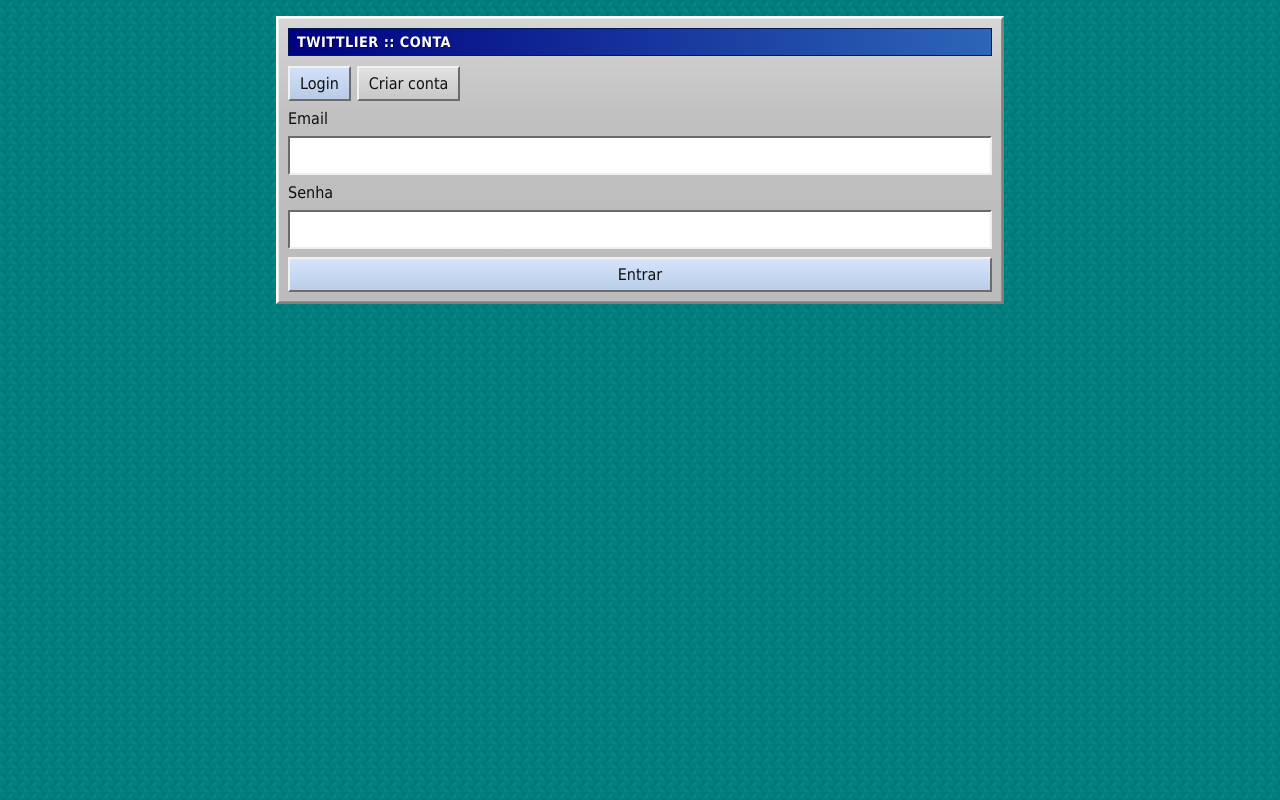
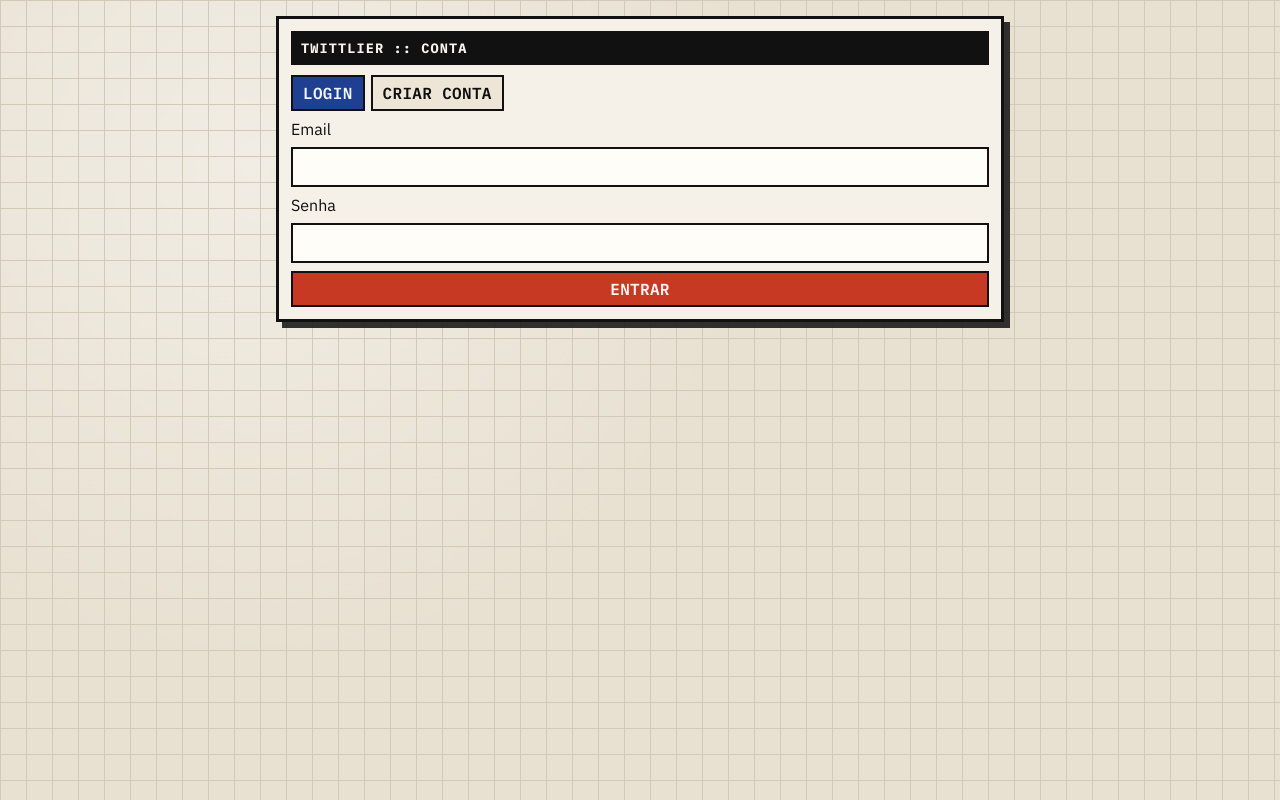
Before and after one commit to LucyLeak/twittlier, a Next.js app: page /auth in a window 1280 px wide. Built offline with nearby package versions, Linux system fonts and the light colour scheme; no server answers.

Commit message:
Update globals.css

```diff
--- a/app/globals.css
+++ b/app/globals.css
@@ -1,15 +1,16 @@
+@import url("https://fonts.googleapis.com/css2?family=Cormorant+Garamond:wght@500;600&family=IBM+Plex+Mono:wght@400;600;700&family=IBM+Plex+Sans:wght@400;500;600;700&display=swap");
+
 :root {
-  --desktop-bg: #008080;
-  --desktop-dot: #0d6d6d;
-  --window: #c0c0c0;
-  --window-dark: #808080;
-  --window-light: #ffffff;
-  --window-ink: #101010;
-  --title-left: #000080;
-  --title-right: #2c66b8;
-  --input-bg: #ffffff;
-  --line: #7a7a7a;
-  --danger: #9b1111;
+  --page-bg: #e8e1d2;
+  --page-grid: #d2c9b8;
+  --surface: #f6f1e8;
+  --surface-alt: #ede6d7;
+  --ink: #0f0f0f;
+  --ink-soft: #4a4439;
+  --line: #111111;
+  --accent: #c73922;
+  --accent-cool: #1f3f93;
+  --danger: #851313;
 }
 
 * {
@@ -24,16 +25,14 @@ body {
 }
 
 body {
-  color: var(--window-ink);
-  font-family: "Tahoma", "Verdana", "MS Sans Serif", sans-serif;
-  background-color: var(--desktop-bg);
+  color: var(--ink);
+  font-family: "IBM Plex Sans", "Trebuchet MS", sans-serif;
+  background-color: var(--page-bg);
   background-image:
-    linear-gradient(45deg, rgba(255, 255, 255, 0.04) 25%, transparent 25%),
-    linear-gradient(-45deg, rgba(255, 255, 255, 0.04) 25%, transparent 25%),
-    linear-gradient(45deg, transparent 75%, rgba(0, 0, 0, 0.06) 75%),
-    linear-gradient(-45deg, transparent 75%, rgba(0, 0, 0, 0.06) 75%);
-  background-size: 12px 12px;
-  background-position: 0 0, 0 6px, 6px -6px, -6px 0;
+    linear-gradient(var(--page-grid) 1px, transparent 1px),
+    linear-gradient(90deg, var(--page-grid) 1px, transparent 1px),
+    radial-gradient(circle at 20% 20%, rgba(255, 255, 255, 0.4), transparent 42%);
+  background-size: 26px 26px, 26px 26px, auto;
 }
 
 body.tw-overlay-body {
@@ -42,7 +41,7 @@ body.tw-overlay-body {
 }
 
 a {
-  color: #113b8a;
+  color: var(--accent-cool);
 }
 
 .retro-page {
@@ -53,27 +52,24 @@ a {
 
 .retro-window,
 .tw-card {
-  background: linear-gradient(180deg, #d6d6d6 0%, var(--window) 35%, #bbbbbb 100%);
-  border-top: 2px solid var(--window-light);
-  border-left: 2px solid var(--window-light);
-  border-right: 2px solid var(--window-dark);
-  border-bottom: 2px solid var(--window-dark);
-  padding: 10px;
+  background: var(--surface);
+  border: 3px solid var(--line);
+  padding: 12px;
   margin-bottom: 12px;
-  box-shadow: inset 1px 1px 0 #ececec, inset -1px -1px 0 #8f8f8f;
+  box-shadow: 6px 6px 0 rgba(17, 17, 17, 0.85);
 }
 
 .retro-title,
 .tw-section-title {
   margin: 0 0 10px;
-  color: #fff;
-  background: linear-gradient(90deg, var(--title-left), var(--title-right));
-  padding: 5px 8px;
-  font-size: 0.9rem;
-  letter-spacing: 0.03em;
+  color: #f8f4ed;
+  background: var(--line);
+  padding: 6px 8px;
+  font-family: "IBM Plex Mono", "Courier New", monospace;
+  font-size: 0.85rem;
+  letter-spacing: 0.08em;
   text-transform: uppercase;
-  border: 1px solid #001c53;
-  text-shadow: 1px 1px 0 rgba(0, 0, 0, 0.5);
+  border: 2px solid var(--line);
 }
 
 .retro-form {
@@ -100,12 +96,9 @@ a {
   -webkit-appearance: none;
   appearance: none;
   width: 100%;
-  border-top: 2px solid #6a6a6a;
-  border-left: 2px solid #6a6a6a;
-  border-right: 2px solid #efefef;
-  border-bottom: 2px solid #efefef;
-  background: var(--input-bg);
-  color: #111;
+  border: 2px solid var(--line);
+  background: #fffdf8;
+  color: var(--ink);
   font: inherit;
   padding: 8px;
   border-radius: 0;
@@ -114,12 +107,9 @@ a {
 .retro-input:focus,
 .retro-textarea:focus,
 .tw-composer-input:focus {
-  outline: none;
-  border-top-color: #214891;
-  border-left-color: #214891;
-  border-right-color: #d8e5ff;
-  border-bottom-color: #d8e5ff;
-  background: #f8fbff;
+  outline: 2px dashed var(--accent);
+  outline-offset: 1px;
+  background: #ffffff;
 }
 
 .retro-textarea,
@@ -134,19 +124,24 @@ a {
 
 .retro-button {
   font: inherit;
-  border-top: 2px solid #f2f2f2;
-  border-left: 2px solid #f2f2f2;
-  border-right: 2px solid #6b6b6b;
-  border-bottom: 2px solid #6b6b6b;
-  background: linear-gradient(180deg, #e2e2e2 0%, #c7c7c7 100%);
-  color: #111;
+  font-family: "IBM Plex Mono", "Courier New", monospace;
+  font-weight: 600;
+  text-transform: uppercase;
+  letter-spacing: 0.02em;
+  border: 2px solid var(--line);
+  background: var(--surface-alt);
+  color: var(--ink);
   padding: 6px 10px;
   cursor: pointer;
   border-radius: 0;
 }
 
 .retro-button:hover {
-  background: #e0e0e0;
+  background: #e3dbcc;
+}
+
+.retro-button:active {
+  transform: translate(1px, 1px);
 }
 
 .retro-button:disabled {
@@ -154,20 +149,13 @@ a {
   cursor: wait;
 }
 
-.retro-button:active {
-  border-top-color: #6b6b6b;
-  border-left-color: #6b6b6b;
-  border-right-color: #f2f2f2;
-  border-bottom-color: #f2f2f2;
-  background: #bdbdbd;
-}
-
 .retro-button.primary {
-  background: linear-gradient(180deg, #d6e4fb 0%, #b9cde9 100%);
+  background: var(--accent);
+  color: #fff6f2;
 }
 
 .retro-button.danger {
-  background: linear-gradient(180deg, #f0cece 0%, #deafaf 100%);
+  background: #f1d8d4;
   color: var(--danger);
 }
 
@@ -180,7 +168,7 @@ a {
 .retro-muted {
   margin: 0;
   font-size: 0.88rem;
-  color: #3f3f3f;
+  color: var(--ink-soft);
 }
 
 .auth-tabs {
@@ -191,7 +179,8 @@ a {
 
 .auth-tabs .retro-button[data-active="true"],
 .tw-feed-tabs .retro-button[data-active="true"] {
-  background: linear-gradient(180deg, #d2e1f8 0%, #b7cae6 100%);
+  background: var(--accent-cool);
+  color: #f0f5ff;
 }
 
 .tw-page-shell {
@@ -219,13 +208,15 @@ a {
 
 .tw-brand {
   margin: 0 0 4px;
-  font-size: 1.2rem;
-  font-weight: 700;
+  font-size: 1.25rem;
+  font-family: "Cormorant Garamond", "Times New Roman", serif;
+  font-weight: 600;
 }
 
 .tw-handle-label {
   margin: 0 0 8px;
-  color: #303030;
+  color: var(--ink-soft);
+  font-family: "IBM Plex Mono", "Courier New", monospace;
 }
 
 .tw-menu {
@@ -236,9 +227,11 @@ a {
 
 .tw-subtitle {
   margin: 8px 0 6px;
-  font-size: 0.82rem;
-  color: #3f3f3f;
+  font-size: 0.8rem;
+  color: var(--ink-soft);
+  font-family: "IBM Plex Mono", "Courier New", monospace;
   text-transform: uppercase;
+  letter-spacing: 0.04em;
 }
 
 .tw-composer-card {
@@ -263,11 +256,8 @@ a {
 }
 
 .tw-upload-box {
-  border-top: 2px solid #f1f1f1;
-  border-left: 2px solid #f1f1f1;
-  border-right: 2px solid #707070;
-  border-bottom: 2px solid #707070;
-  background: linear-gradient(180deg, #e9e9e9 0%, #d0d0d0 100%);
+  border: 2px dashed var(--line);
+  background: #faf6ef;
   display: grid;
   gap: 2px;
   padding: 7px 8px;
@@ -276,7 +266,7 @@ a {
 }
 
 .tw-upload-box[data-has-file="true"] {
-  background: linear-gradient(180deg, #dce7f8 0%, #c4d4ec 100%);
+  background: #ece6d8;
 }
 
 .tw-upload-title {
@@ -286,7 +276,7 @@ a {
 
 .tw-upload-meta {
   font-size: 0.78rem;
-  color: #393939;
+  color: var(--ink-soft);
   white-space: nowrap;
   overflow: hidden;
   text-overflow: ellipsis;
@@ -303,11 +293,8 @@ a {
   width: 100%;
   height: 8px;
   pointer-events: none;
-  background: #b7b7b7;
-  border-top: 1px solid #676767;
-  border-left: 1px solid #676767;
-  border-right: 1px solid #efefef;
-  border-bottom: 1px solid #efefef;
+  background: #d6cdbd;
+  border: 2px solid var(--line);
 }
 
 .tw-composer-progress {
@@ -363,11 +350,8 @@ a {
 .tw-post-card,
 .tw-suggestion-item,
 .tw-recommended-item {
-  background: linear-gradient(180deg, #f0f0f0 0%, #dfdfdf 100%);
-  border-top: 2px solid #f9f9f9;
-  border-left: 2px solid #f9f9f9;
-  border-right: 2px solid #7c7c7c;
-  border-bottom: 2px solid #7c7c7c;
+  background: var(--surface-alt);
+  border: 2px solid var(--line);
   padding: 8px;
 }
 
@@ -404,8 +388,8 @@ a {
   display: grid;
   place-items: center;
   font-weight: 700;
-  color: #0a377f;
-  background: linear-gradient(180deg, #e3ebfb 0%, #c8d8f1 100%);
+  color: #ffffff;
+  background: var(--line);
 }
 
 .tw-post-name {
@@ -418,19 +402,21 @@ a {
 .tw-post-handle,
 .tw-profile-handle,
 .post-time {
-  color: #3b3b3b;
+  color: var(--ink-soft);
   font-size: 0.84rem;
 }
 
 .post-time {
   white-space: nowrap;
+  font-family: "IBM Plex Mono", "Courier New", monospace;
 }
 
 .tw-role-chip {
-  border: 1px solid #5674ab;
-  background: linear-gradient(180deg, #e0eafc 0%, #c8d8f3 100%);
-  color: #113a82;
+  border: 1px solid var(--line);
+  background: #efe8d8;
+  color: var(--ink);
   font-size: 0.7rem;
+  font-family: "IBM Plex Mono", "Courier New", monospace;
   padding: 2px 6px;
 }
 
@@ -461,7 +447,7 @@ a {
 .tw-link-button {
   border: 0;
   background: transparent;
-  color: #113b8a;
+  color: var(--accent-cool);
   font: inherit;
   padding: 0;
   cursor: pointer;
@@ -487,17 +473,19 @@ a {
 
 .tw-profile-name {
   margin: 0;
-  font-size: 1.05rem;
-  font-weight: 700;
+  font-size: 1.1rem;
+  font-family: "Cormorant Garamond", "Times New Roman", serif;
+  font-weight: 600;
 }
 
 .tw-live-code {
   display: inline-block;
   max-width: 100%;
-  background: #efefef;
-  border: 1px solid #7a7a7a;
+  background: #fffdf8;
+  border: 2px solid var(--line);
   padding: 2px 4px;
   overflow-wrap: anywhere;
+  font-family: "IBM Plex Mono", "Courier New", monospace;
 }
 
 .tw-live-feed {
@@ -514,20 +502,17 @@ a {
 }
 
 .tw-live-message {
-  background: linear-gradient(180deg, #f2f2f2 0%, #dfdfdf 100%);
-  border-top: 2px solid #f9f9f9;
-  border-left: 2px solid #f9f9f9;
-  border-right: 2px solid #7c7c7c;
-  border-bottom: 2px solid #7c7c7c;
+  background: var(--surface-alt);
+  border: 2px solid var(--line);
   padding: 8px;
 }
 
 .tw-live-message.pending {
-  background: linear-gradient(180deg, #f2ecd7 0%, #e3d9b8 100%);
+  background: #efe4c9;
 }
 
 .tw-live-message.rejected {
-  background: linear-gradient(180deg, #f6e2e2 0%, #e8cccc 100%);
+  background: #f3dbd7;
 }
 
 .tw-live-message-head {
@@ -539,11 +524,12 @@ a {
 }
 
 .tw-live-author {
-  color: #173f8f;
+  color: var(--accent-cool);
+  font-family: "IBM Plex Mono", "Courier New", monospace;
 }
 
 .tw-live-time {
-  color: #3b3b3b;
+  color: var(--ink-soft);
   font-size: 0.8rem;
   white-space: nowrap;
 }
@@ -558,7 +544,7 @@ a {
   width: 100%;
   max-height: 420px;
   object-fit: contain;
-  border: 2px solid #6f6f6f;
+  border: 2px solid var(--line);
   background: #0a0a0a;
 }
 
@@ -582,36 +568,32 @@ a {
 }
 
 .tw-live-overlay .tw-live-message {
-  background: rgba(192, 192, 192, 0.96);
-  border-top: 2px solid #ffffff;
-  border-left: 2px solid #ffffff;
-  border-right: 2px solid #6d6d6d;
-  border-bottom: 2px solid #6d6d6d;
-  box-shadow: inset 1px 1px 0 #ececec, inset -1px -1px 0 #8f8f8f;
+  background: rgba(246, 241, 232, 0.96);
+  border: 2px solid var(--line);
+  box-shadow: 4px 4px 0 rgba(17, 17, 17, 0.8);
 }
 
 .tw-live-overlay .tw-live-message-head {
   margin: -8px -8px 8px;
-  padding: 3px 6px;
-  background: linear-gradient(90deg, #000080, #2c66b8);
-  border-bottom: 1px solid #092458;
+  padding: 4px 6px;
+  background: var(--line);
 }
 
 .tw-live-overlay .tw-live-author {
-  color: #ffffff;
+  color: #fffdf8;
 }
 
 .tw-live-overlay .tw-live-time {
-  color: #e7eeff;
+  color: #ddd8cc;
 }
 
 .tw-live-overlay .tw-live-content {
-  color: #111111;
+  color: var(--ink);
 }
 
 .tw-live-overlay .tw-live-media {
   max-height: min(210px, 32vh);
-  border: 2px solid #6f6f6f;
+  border: 2px solid var(--line);
 }
 
 @media (max-width: 1100px) {
```
